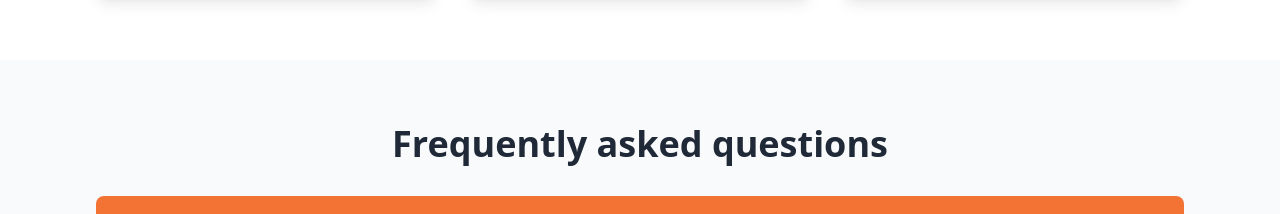
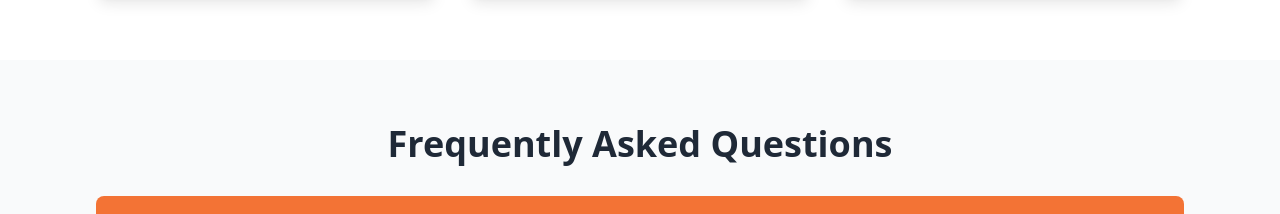
Before and after one commit to VishalKumar1902/NotesApp, a React (Vite) app in the folder client/: page / in a window 1280 px wide. Shown: the part 1920-2134 px from the top of the page. Built offline with nearby package versions, Linux system fonts and the light colour scheme.

Commit message:
Update Faq.jsx

```diff
--- a/client/src/components/Faq.jsx
+++ b/client/src/components/Faq.jsx
@@ -11,7 +11,7 @@ const Faq = () => {
     <div className="bg-gray-50 py-16" id="faq">
       <div className="max-w-6xl mx-auto px-4 sm:px-6 lg:px-8">
         <h2 className="text-4xl font-bold text-gray-800 mb-8 text-center">
-          Frequently asked questions
+          Frequently Asked Questions
         </h2>
         <div className="space-y-4">
           {faq.map((item, index) => (
```
